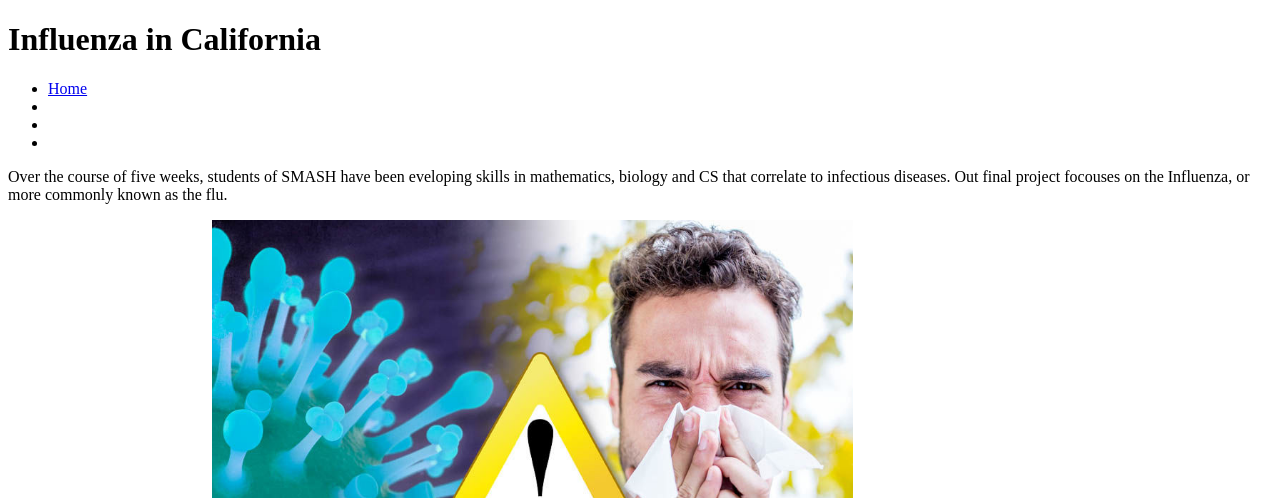
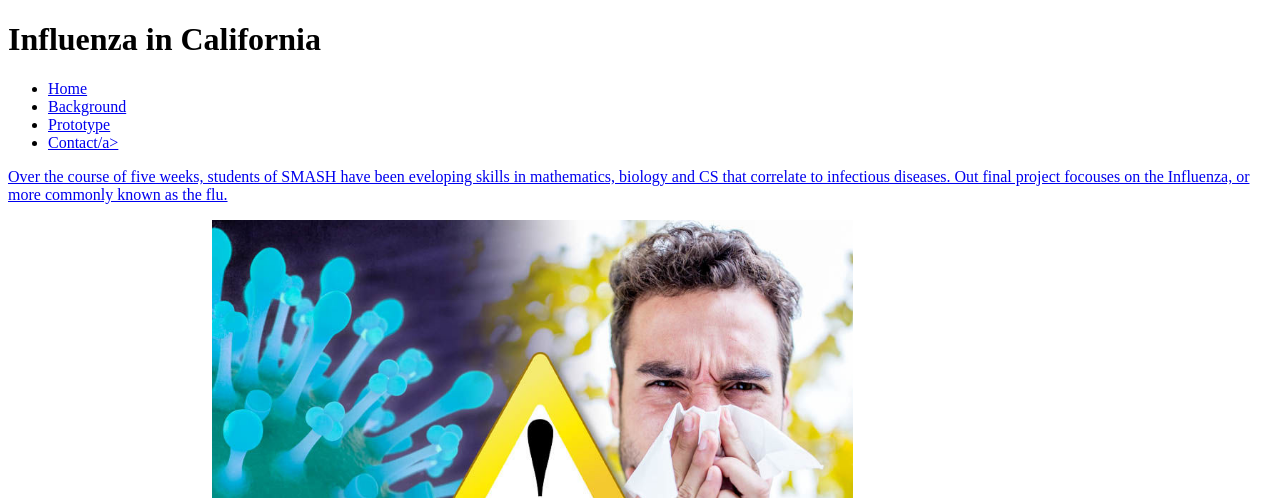
Before and after one commit to S-Bitaniya/S-Bitaniya.github.io, a plain HTML site: page FinalProject/index.html in a window 1280 px wide. Shown: the top 498 px of the page. Drawn offline with Linux system fonts and the light colour scheme.

Commit message:
Update index.html

```diff
--- a/FinalProject/index.html
+++ b/FinalProject/index.html
@@ -8,9 +8,9 @@
       <h1>Influenza in California</h1>
       <ul><nav>
             <li><a href="index.html">Home</a></li>
-            <li><a href="about.html"></a></li>
-            <li><a href="contact.html"></a></li>
-            <li><a href="product.html"></a></li>
+            <li><a href="about.html">Background</a></li>
+            <li><a href="contact.html">Prototype</a></li>
+            <li><a href="product.html">Contact/a></li>
         </nav></ul>
       <p> Over the course of five weeks, students of SMASH have been eveloping skills in mathematics, biology and CS that correlate to infectious diseases. Out final project focouses on the Influenza, or more commonly known as the flu.</p>
       <img src="https://www.news-medical.net/image.axd?picture=2017%2F9%2Fmedical5.jpg" width=200 height=200>
```
